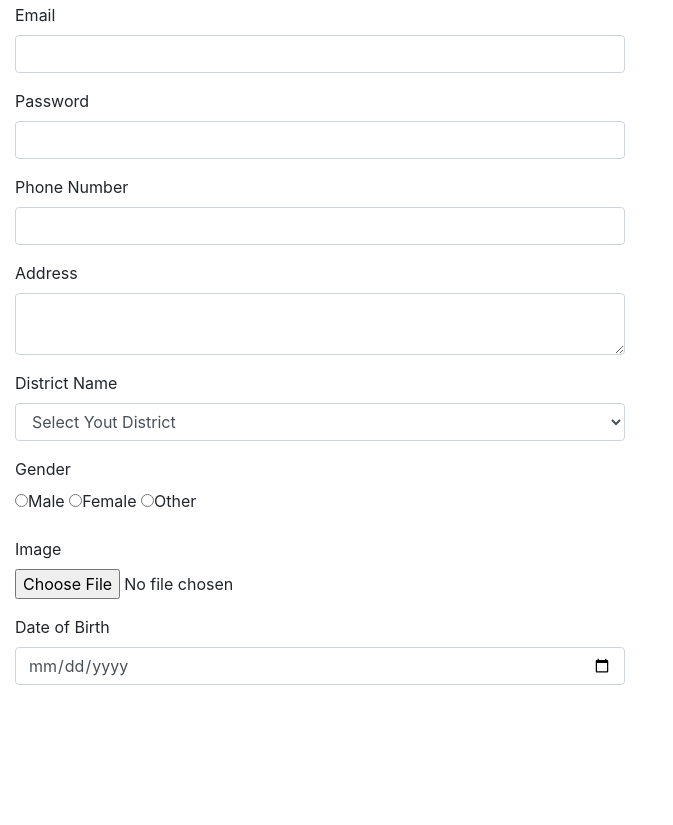
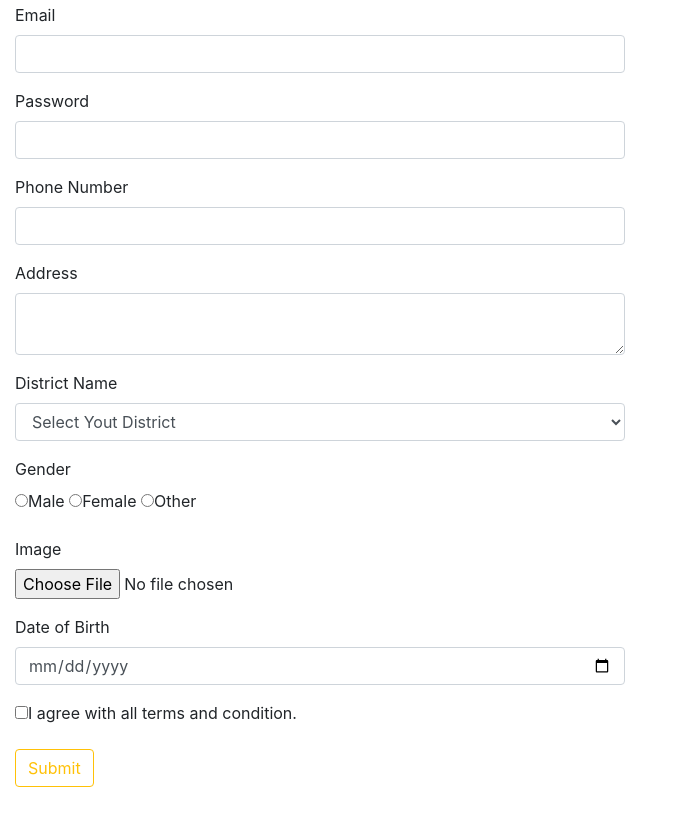
Before and after one commit to alamin40/php_batch_3_day-07, a plain HTML site: page index.html in a window 1280 px wide. Shown: the part 1047-1872 px from the top of the page, without its empty margins (0-673 px from the left). Before the commit the page ends 1844 px from the top, so only its background shows below. Drawn offline with Linux system fonts and the light colour scheme.

Commit message:
index adding

```diff
--- a/index.html
+++ b/index.html
@@ -149,6 +149,13 @@
                         <input type="date" class="form-control">
                     </div>
 
+                    <div class="form-group">
+                        <LABEL/>  <input type="checkbox"/>I agree with all terms and condition.<LABEL/>
+                    </div>
+
+                    <div class="form-group">
+                        <input type="submit" class=" btn btn-outline-warning" value="Submit"/>
+                    </div>
 
 
                 </div>
```
